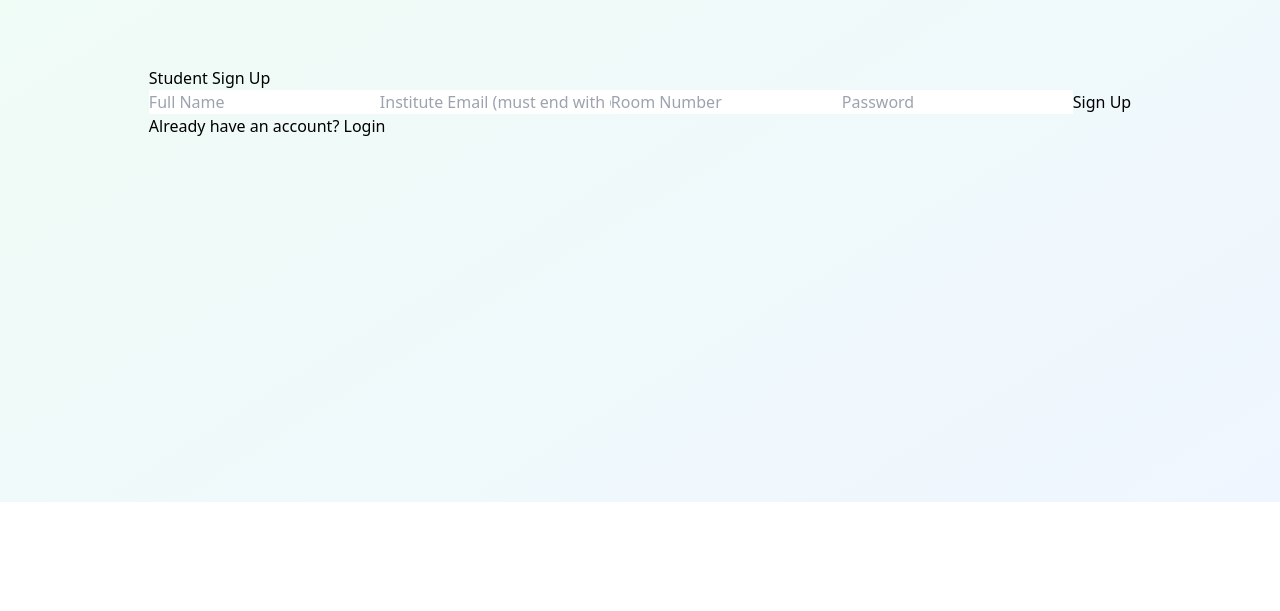
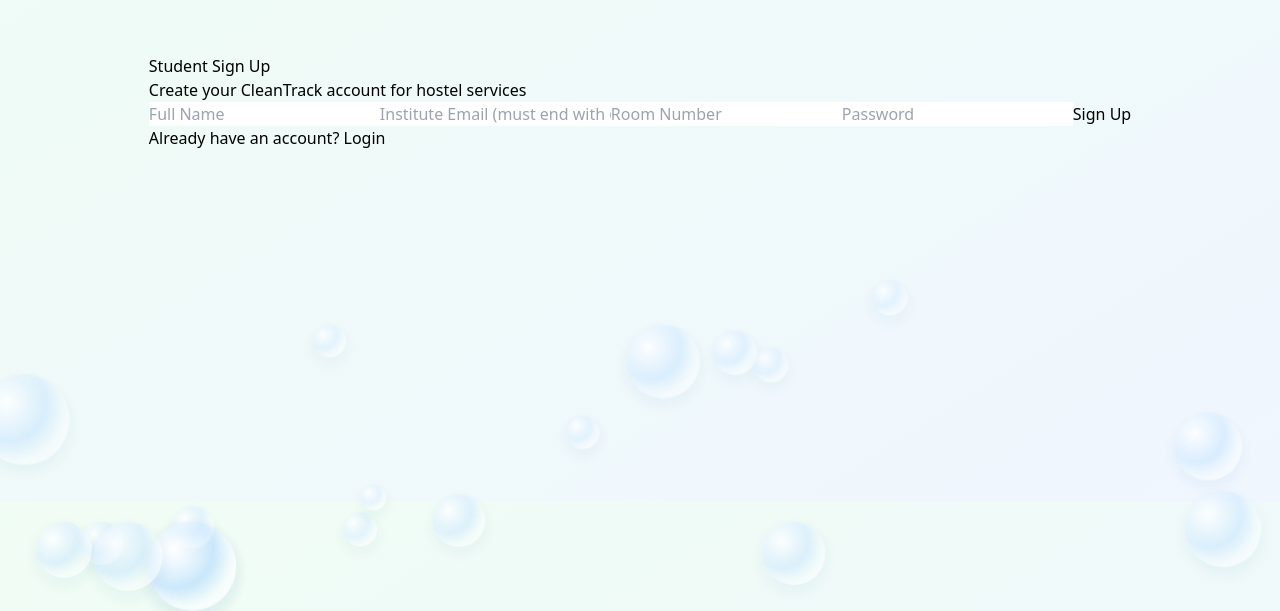
Before and after one commit to KayG2310/Hostel-Sanitation-Ticket-Management, a React app in the folder frontend/: page /signup/student in a window 1280 px wide. Shown: the part 298-909 px from the top of the page. Before the commit the page ends 800 px from the top, so only its background shows below. Built offline with nearby package versions, Linux system fonts and the light colour scheme; the HTML template or start-up script is replaced by a standard one.

Commit message:
signup page and transition in login

```diff
--- /dev/null
+++ b/frontend/src/components/BubblesBackground.jsx
@@ -0,0 +1,51 @@
+// src/components/BubblesBackground.jsx
+import React, { useMemo } from "react";
+
+/**
+ * Stable BubblesBackground
+ * - Generates bubble parameters only once (useMemo with empty deps)
+ * - Avoids re-generating on parent re-renders (typing, state changes, etc.)
+ */
+export default function BubblesBackground({ count = 20 }) {
+  const bubbles = useMemo(() => {
+    return Array.from({ length: count }).map((_, i) => {
+      const size = 24 + Math.floor(Math.random() * 72); // 24px -> 96px
+      const left = Math.floor(Math.random() * 100); // 0% -> 99%
+      const dur = (12 + Math.random() * 18).toFixed(1) + "s"; // 12s -> 30s
+      const delay = (Math.random() * 8).toFixed(2) + "s";
+      const dx = (Math.random() * 120 - 60).toFixed(1) + "px"; // horizontal drift
+      return { key: i, size, left, dur, delay, dx };
+    });
+  }, [count]);
+
+  return (
+    <div
+      className="pointer-events-none fixed inset-0 z-0 overflow-hidden"
+      style={{ contain: "none" }}
+      aria-hidden="true"
+    >
+      <div
+        className="absolute inset-0"
+        style={{ background: "linear-gradient(180deg,#f8fcff 0%, #eef9ff 60%)" }}
+      />
+      {bubbles.map((b) => (
+        <div
+          key={b.key}
+          className="bubble"
+          style={{
+            width: `${b.size}px`,
+            height: `${b.size}px`,
+            left: `${b.left}%`,
+            bottom: `-${b.size + 20}px`,
+            animationDuration: b.dur,
+            animationDelay: b.delay,
+            transform: "translateX(-50%)",
+            // expose dx via CSS custom prop
+            // set property using style object
+            ["--dx"]: b.dx,
+          }}
+        />
+      ))}
+    </div>
+  );
+}
--- a/frontend/src/index.css
+++ b/frontend/src/index.css
@@ -42,3 +42,115 @@
 
 /* spinner animate (we use animate-spin from tailwind for svg path) */
 /* ripple/overlay handled in JSX via a pulsing span */
+
+/* ============ bubble background ========== */
+/* Bubble background: perfect circles that float up across the whole viewport */
+.bubble {
+  position: absolute;
+  border-radius: 50%;
+  background: radial-gradient(circle at 30% 30%,
+              rgba(255,255,255,0.92),
+              rgba(180,220,255,0.45) 45%,
+              rgba(230,245,255,0.12) 70%);
+  box-shadow: 0 6px 18px rgba(30,120,160,0.08), inset -6px -6px 18px rgba(255,255,255,0.6);
+  will-change: transform, opacity;
+  opacity: 0.88;
+  filter: blur(0.6px);
+  animation-name: bubbleRise;
+  animation-timing-function: ease-in-out;
+  animation-iteration-count: infinite;
+}
+
+/* keyframes: rise vertically and slightly drift horizontally using --dx */
+@keyframes bubbleRise {
+  0% {
+    transform: translateX(-50%) translateY(0) scale(1);
+    opacity: 0;
+  }
+  6% {
+    opacity: 0.9;
+  }
+  40% {
+    transform: translateX(calc(-50% + var(--dx, 0))) translateY(-35vh) scale(1.03);
+    opacity: 0.85;
+  }
+  75% {
+    transform: translateX(calc(-50% - calc(var(--dx, 0) / 2))) translateY(-60vh) scale(1.01);
+    opacity: 0.6;
+  }
+  100% {
+    transform: translateX(-50%) translateY(-90vh) scale(0.98);
+    opacity: 0;
+  }
+}
+
+/* tuning on smaller screens: smaller bubbles, slower motion */
+@media (max-width: 640px) {
+  .bubble { filter: blur(0.6px); opacity: 0.9; }
+}
+
+/* temporary debug helper (uncomment during dev if needed)
+.bubble { outline: 1px dashed rgba(0,0,0,0.05); }
+*/
+
+/* ========= Swirl animation ========== */
+/* Swirl flush animation (blurred expanding rotor) */
+.swirl-layer {
+  position: absolute;
+  top: 50%;
+  left: 50%;
+  width: 120vmax;
+  height: 120vmax;
+  pointer-events: none;
+  background: radial-gradient(
+    circle at 40% 40%,
+    rgba(180, 220, 255, 0.92) 0%,
+    rgba(95, 170, 240, 0.55) 22%,
+    rgba(40, 120, 210, 0.28) 44%,
+    rgba(18, 80, 150, 0.12) 60%,
+    rgba(0, 0, 0, 0) 100%
+  );
+  border-radius: 50%;
+  transform: translate(-50%, -50%) scale(0) rotate(0deg);
+  filter: blur(48px) saturate(1.15);
+  will-change: transform, opacity,filter;
+  opacity: 0;
+}
+
+.swirl-active {
+  animation: swirlFlush 1.5s cubic-bezier(.16,.9,.36,1) forwards;
+}
+
+@keyframes swirlFlush {
+  0% {
+    transform: translate(-50%, -50%) scale(0) rotate(0deg);
+    opacity: 1;
+    filter: blur(40px) saturate(1.2);
+  }
+  28% {
+    transform: translate(-50%, -50%) scale(0.75) rotate(140deg);
+    opacity: 1;
+    filter: blur(46px) saturate(1.12);
+  }
+  62% {
+    transform: translate(-50%, -50%) scale(1.45) rotate(320deg);
+    opacity: 0.92;
+    filter: blur(52px) saturate(1.05);
+  }
+  100% {
+    transform: translate(-50%, -50%) scale(2.6) rotate(540deg);
+    opacity: 0;
+    filter: blur(64px) saturate(0.95);
+  }
+}
+
+.swirl-overlay-tint {
+  position: absolute;
+  inset: 0;
+  background: radial-gradient(circle at 50% 45%, rgba(255,255,255,0), rgba(6,30,60,0.08));
+  pointer-events: none;
+  mix-blend-mode: normal;
+  opacity: 0;
+  transition: opacity 220ms ease;
+}
+.swirl-overlay-tint.visible { opacity: 1; }
--- a/frontend/src/pages/SignupStudent.jsx
+++ b/frontend/src/pages/SignupStudent.jsx
@@ -1,15 +1,18 @@
+// src/pages/SignupStudent.jsx
 import { useState } from "react";
 import axios from "axios";
+import BubblesBackground from "../components/BubblesBackground";
 
 export default function SignupStudent() {
   const [formData, setFormData] = useState({
     name: "",
     email: "",
     password: "",
-    roomNumber:"",
+    roomNumber: "",
   });
   const [step, setStep] = useState(1); // 1 = signup, 2 = verify
   const [code, setCode] = useState("");
+  const [isSubmitting, setIsSubmitting] = useState(false);
 
   const handleChange = (e) => {
     setFormData({ ...formData, [e.target.name]: e.target.value });
@@ -17,38 +20,51 @@
 
   const handleSignup = async (e) => {
     e.preventDefault();
+    setIsSubmitting(true);
     try {
       const res = await axios.post("http://localhost:3000/api/auth/signup/student", formData);
       alert(res.data.message);
       setStep(2);
     } catch (err) {
       alert("❌ Signup failed: " + (err.response?.data?.message || err.message));
+    } finally {
+      setIsSubmitting(false);
     }
   };
 
   const handleVerify = async (e) => {
     e.preventDefault();
+    setIsSubmitting(true);
     try {
       const res = await axios.post("http://localhost:3000/api/auth/verify/student", {
         email: formData.email,
         code,
       });
       alert(res.data.message);
-      window.location.href = "/"; // Redirect to login
+      window.location.href = "/";
     } catch (err) {
       alert("❌ Verification failed: " + (err.response?.data?.message || err.message));
+    } finally {
+      setIsSubmitting(false);
     }
   };
 
   return (
-    <div className="min-h-screen flex items-center justify-center bg-gradient-to-br from-green-100 via-blue-50 to-white">
-      <div className="bg-white p-8 rounded-2xl shadow-2xl w-96">
+    <div className="min-h-screen flex items-center justify-center relative overflow-hidden">
+      <BubblesBackground />
+
+      <div className="relative z-10 w-full max-w-md p-6">
+        <div className="bg-white/80 backdrop-blur-md rounded-3xl p-6 shadow-2xl">
           {step === 1 ? (
             <>
-            <h1 className="text-2xl font-bold text-center text-blue-600 mb-6">
+              <h1 className="text-2xl font-bold text-center text-sky-700 mb-4">
                 Student Sign Up
               </h1>
-            <form onSubmit={handleSignup} className="space-y-4">
+              <p className="text-sm text-center text-slate-500 mb-4">
+                Create your CleanTrack account for hostel services
+              </p>
+
+              <form onSubmit={handleSignup} className="space-y-3">
                 <input
                   type="text"
                   name="name"
@@ -56,8 +72,9 @@
                   value={formData.name}
                   onChange={handleChange}
                   required
-                className="w-full p-2 border rounded-lg"
+                  className="w-full p-3 border border-gray-200 rounded-lg focus:ring-2 focus:ring-sky-100"
                 />
+
                 <input
                   type="email"
                   name="email"
@@ -65,8 +82,9 @@
                   value={formData.email}
                   onChange={handleChange}
                   required
-                className="w-full p-2 border rounded-lg"
+                  className="w-full p-3 border border-gray-200 rounded-lg focus:ring-2 focus:ring-sky-100"
                 />
+
                 <input
                   type="text"
                   name="roomNumber"
@@ -74,7 +92,7 @@
                   value={formData.roomNumber}
                   onChange={handleChange}
                   required
-                className="w-full p-2 border rounded-lg"
+                  className="w-full p-3 border border-gray-200 rounded-lg focus:ring-2 focus:ring-sky-100"
                 />
 
                 <input
@@ -84,50 +102,58 @@
                   value={formData.password}
                   onChange={handleChange}
                   required
-                className="w-full p-2 border rounded-lg"
+                  className="w-full p-3 border border-gray-200 rounded-lg focus:ring-2 focus:ring-sky-100"
                 />
+
                 <button
                   type="submit"
-                className="w-full bg-green-600 text-white p-2 rounded-lg hover:bg-green-700"
+                  disabled={isSubmitting}
+                  className={`w-full p-3 rounded-lg font-semibold text-white transition
+                    ${isSubmitting ? "bg-sky-700/80" : "bg-sky-600 hover:bg-sky-700"}`}
                 >
-                Sign Up
+                  {isSubmitting ? "Signing up…" : "Sign Up"}
                 </button>
               </form>
+
               <p className="text-sm text-center mt-4 text-gray-500">
                 Already have an account?{" "}
-              <a href="/" className="text-blue-600 font-semibold">
+                <a href="/" className="text-sky-600 font-semibold">
                   Login
                 </a>
               </p>
             </>
           ) : (
             <>
-            <h1 className="text-2xl font-bold text-center text-green-700 mb-6">
+              <h1 className="text-2xl font-bold text-center text-sky-700 mb-4">
                 Verify Your Email
               </h1>
-            <form onSubmit={handleVerify} className="space-y-4">
-              <p className="text-sm text-gray-600 text-center">
+              <p className="text-sm text-gray-600 text-center mb-4">
                 We sent a 6-digit verification code to <br />
                 <span className="font-semibold">{formData.email}</span>
               </p>
+
+              <form onSubmit={handleVerify} className="space-y-3">
                 <input
                   type="text"
                   placeholder="Enter verification code"
                   value={code}
                   onChange={(e) => setCode(e.target.value)}
                   required
-                className="w-full p-2 border rounded-lg text-center tracking-widest"
+                  className="w-full p-3 border border-gray-200 rounded-lg text-center tracking-widest"
                 />
                 <button
                   type="submit"
-                className="w-full bg-blue-600 text-white p-2 rounded-lg hover:bg-blue-700"
+                  disabled={isSubmitting}
+                  className={`w-full p-3 rounded-lg font-semibold text-white transition
+                    ${isSubmitting ? "bg-green-700/80" : "bg-green-600 hover:bg-green-700"}`}
                 >
-                Verify
+                  {isSubmitting ? "Verifying…" : "Verify"}
                 </button>
               </form>
             </>
           )}
         </div>
       </div>
+    </div>
   );
 }
--- /dev/null
+++ b/package.json
@@ -0,0 +1,5 @@
+{
+  "devDependencies": {
+    "nodemon": "^3.1.10"
+  }
+}
```
Also changed, not shown: frontend/src/components/SwirlTransition.jsx (added, +22 -0 lines), frontend/src/pages/Login.jsx (+24 -5 lines), 2 other files (tests, documents, lock files or other folders). Lines whose indentation alone changed are shown as unchanged.
